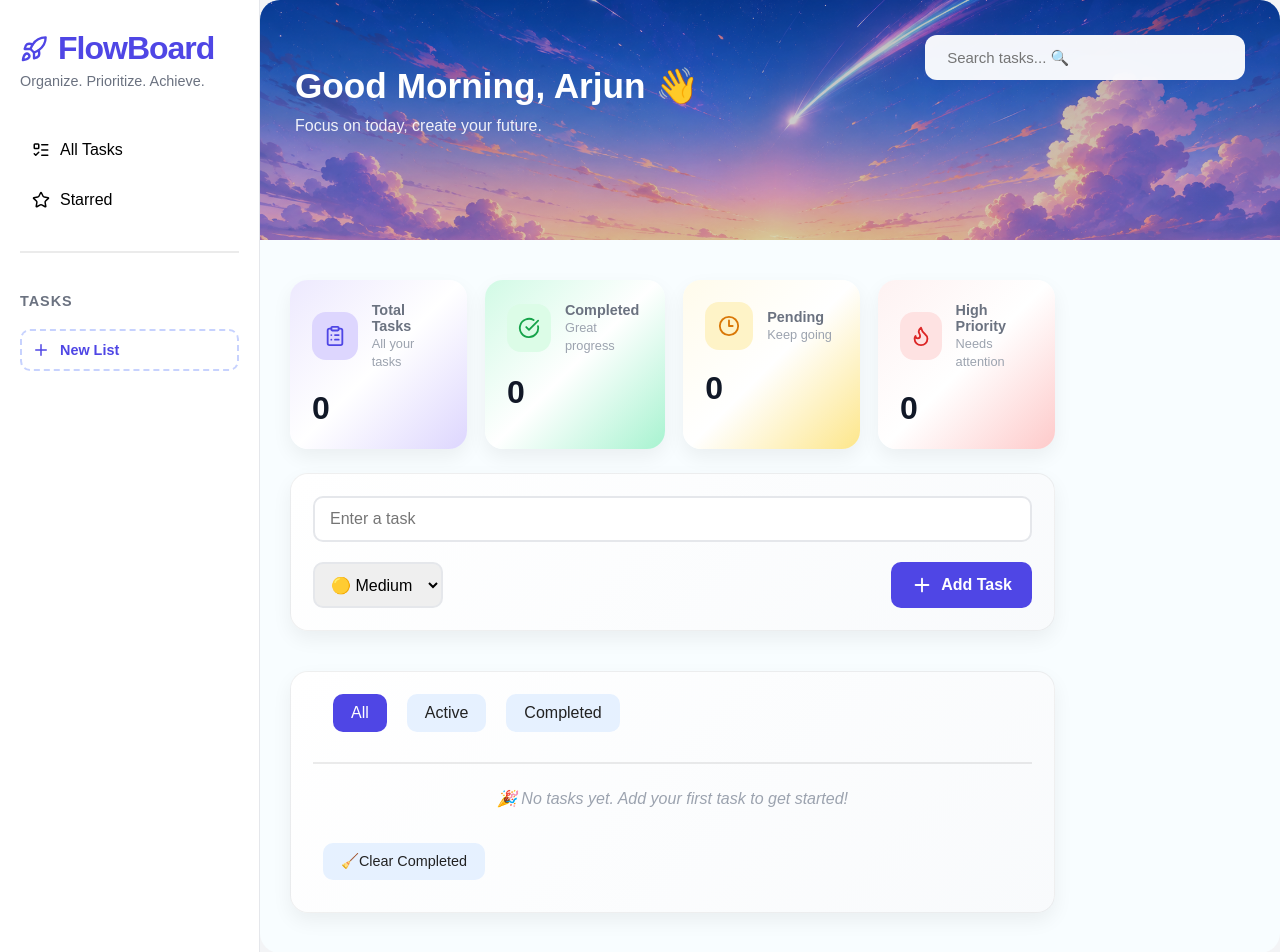
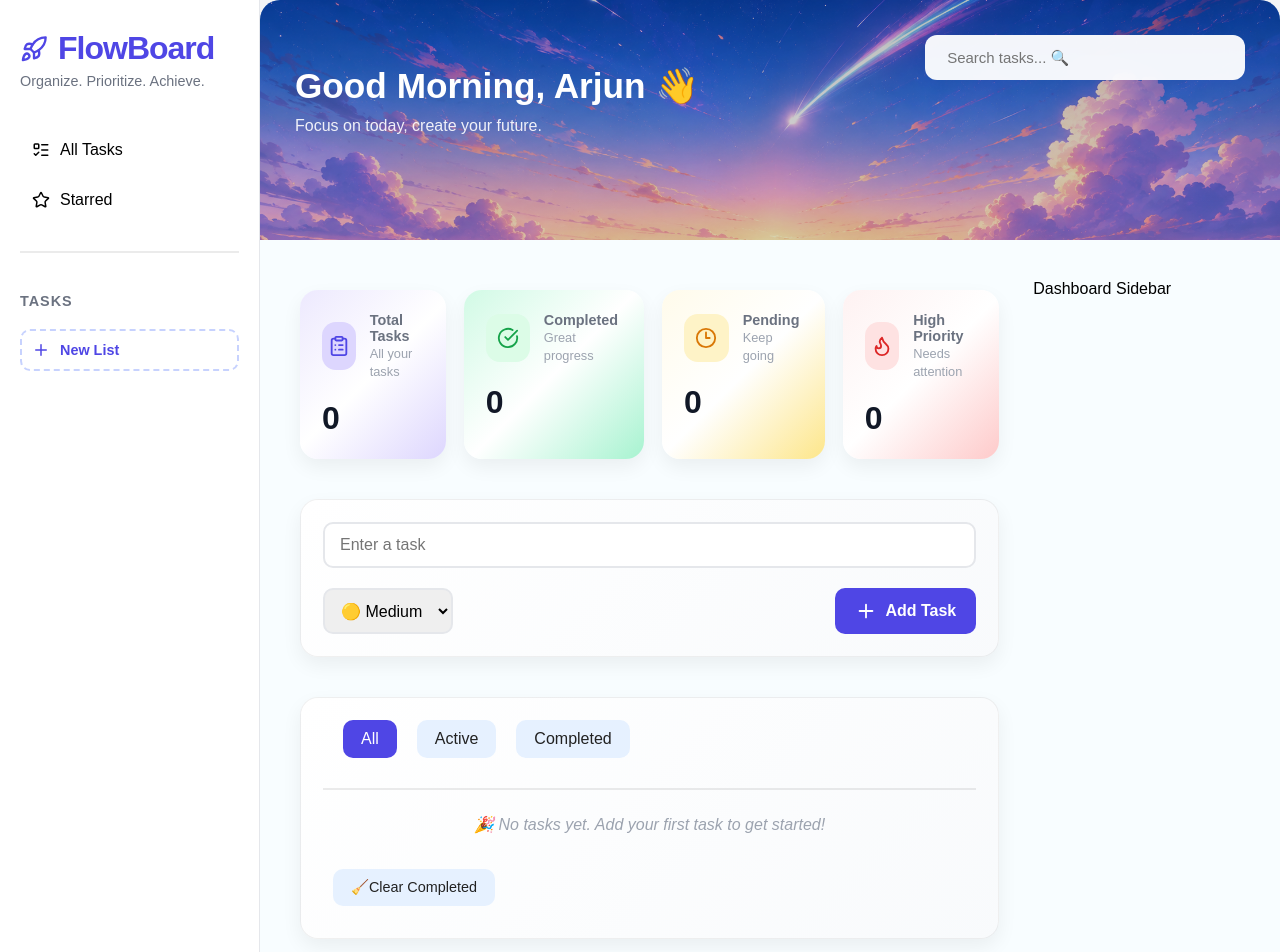
Before and after one commit to arjuntelange/react-task-tracker, a React (Vite) app: page / in a window 1280 px wide. Shown: the top 952 px of the page. Built offline with nearby package versions, Linux system fonts and the light colour scheme.

Commit message:
feat: restructure dashboard section UI

```diff
--- a/src/components/InputSection.css
+++ b/src/components/InputSection.css
@@ -1,10 +1,8 @@
 .addtask-section {
-  margin: 0 30px;
   margin-bottom: 40px;
   padding: 22px;
 
-  width: 75%;
-  max-width: 900px;
+  width: 100%;
 
   background: linear-gradient(
     135deg,
@@ -61,6 +59,8 @@
   cursor: pointer;
 
   outline: none;
+
+  transition: all 0.3s ease;
 }
 
 .task-controls select:hover {
@@ -69,6 +69,7 @@
 
 .task-controls select:focus {
   border-color: #4f46e5;
+  box-shadow: 0 0 0 4px rgba(79, 70, 229, 0.12);
 }
 
 .add-button {
--- a/src/components/StatsCards.css
+++ b/src/components/StatsCards.css
@@ -1,12 +1,12 @@
 .stats-grid {
+  margin-bottom: 40px;
+
+  width: 100%;
+
   display: grid;
   grid-template-columns: repeat(4, 1fr);
 
-  width: 75%;
-  max-width: 900px;
-
   gap: 18px;
-  margin: 24px 30px;
 }
 
 .stat-card {
--- a/src/components/TasksBoard.css
+++ b/src/components/TasksBoard.css
@@ -1,10 +1,8 @@
 .tasks-container {
-  margin: 0 30px;
   margin-bottom: 40px;
   padding: 22px;
 
-  width: 75%;
-  max-width: 900px;
+  width: 100%;
 
   background: linear-gradient(
     135deg,
@@ -54,7 +52,7 @@
 .task-left {
   display: flex;
   align-items: center;
-  gap: 12px;
+  gap: 16px;
 
   flex: 1;
   min-width: 0;
@@ -262,3 +260,27 @@ li:has(input[type="checkbox"]:checked) {
   background: #fef2f2;
   color: #dc2626;
 }
+
+.priority-badge {
+  padding: 4px 10px;
+
+  border-radius: 999px;
+
+  font-size: 12px;
+  font-weight: 600;
+}
+
+.priority-high {
+  background: #fee2e2;
+  color: #dc2626;
+}
+
+.priority-medium {
+  background: #fef3c7;
+  color: #d97706;
+}
+
+.priority-low {
+  background: #dcfce7;
+  color: #16a34a;
+}
--- a/src/components/TasksBoard.jsx
+++ b/src/components/TasksBoard.jsx
@@ -16,7 +16,7 @@ function TasksBoard({
   const [openMenu, setOpenMenu] = useState(null);
 
   return (
-    <div className="tasks-container">
+    <section className="tasks-container">
       <div className="filter-section">
         <button
           className={filter === "all" ? "active-filter" : ""}
@@ -108,7 +108,7 @@ function TasksBoard({
           🧹Clear Completed
         </button>
       </div>
-    </div>
+    </section>
   );
 }
 
--- a/src/components/TodoList.css
+++ b/src/components/TodoList.css
@@ -7,6 +7,23 @@
   border-radius: 20px;
 
   font-family: sans-serif;
+}
+
+.dashboard-content {
+  display: flex;
+  gap: 24px;
+
+  padding: 0 30px 40px;
+}
+
+.main-content {
+  padding: 10px;
+
+  flex: 2;
+}
+
+.dashboard-sidebar {
+  flex: 1;
 }
 
 .hero-banner {
@@ -89,54 +106,3 @@
 .hero-search input:focus {
   box-shadow: 0 0 0 4px rgba(255, 255, 255, 0.25);
 }
-
-.search-section {
-  margin: 20px 0;
-}
-
-.search-section input {
-  width: 100%;
-  padding: 12px 16px;
-
-  border: 2px solid #e5e7eb;
-  border-radius: 10px;
-
-  font-size: 15px;
-
-  outline: none;
-  transition: all 0.2s ease;
-}
-
-.search-section input:hover {
-  border-color: #c7d2fe;
-}
-
-.search-section input:focus {
-  border-color: #6366f1;
-
-  box-shadow: 0 0 1px 4px rgba(99, 102, 241, 0.15);
-}
-
-.priority-badge {
-  padding: 4px 10px;
-
-  border-radius: 999px;
-
-  font-size: 12px;
-  font-weight: 600;
-}
-
-.priority-high {
-  background: #fee2e2;
-  color: #dc2626;
-}
-
-.priority-medium {
-  background: #fef3c7;
-  color: #d97706;
-}
-
-.priority-low {
-  background: #dcfce7;
-  color: #16a34a;
-}
--- a/src/components/TodoList.jsx
+++ b/src/components/TodoList.jsx
@@ -239,6 +239,8 @@ function TodoList({ lists, selectedList }) {
         </div>
       </div>
 
+      <div className="dashboard-content">
+        <div className="main-content">
           <StatsCards
             totalTasks={totalTasks}
             completedTasks={completedTasks}
@@ -259,13 +261,16 @@ function TodoList({ lists, selectedList }) {
             filter={filter}
             filteredTasks={filteredTasks}
             emptyMessage={emptyMessage}
-
             toggleTask={toggleTask}
             toggleStar={toggleStar}
             deleteTask={deleteTask}
             handleFilter={handleFilter}
             clearCompletedTasks={clearCompletedTasks}
           />
+        </div>
+
+        <aside className="dashboard-sidebar">Dashboard Sidebar</aside>
+      </div>
 
       {notification.message && (
         <Notification
```
Lines whose indentation alone changed are shown as unchanged.
